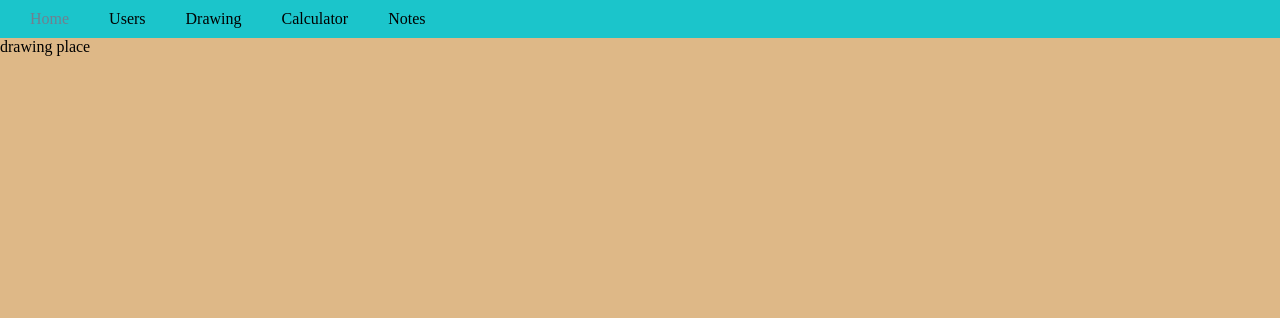
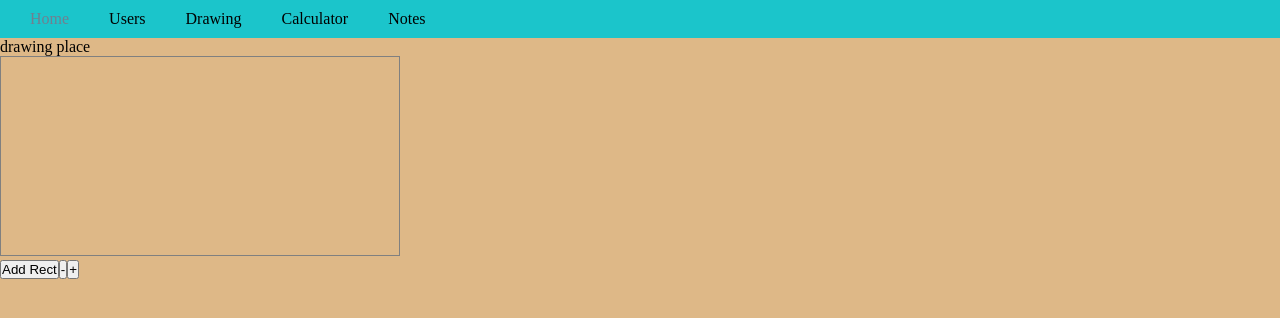
Before and after one commit to jh86-86/schoolapp, a Vue app: page /drawingPage in a window 1280 px wide. Shown: the top 318 px of the page. Built offline with nearby package versions, Linux system fonts and the light colour scheme.

Commit message:
simple drawing canvas set up with rectangle adding

```diff
--- a/package.json
+++ b/package.json
@@ -10,6 +10,7 @@
   "dependencies": {
     "core-js": "^3.6.5",
     "vue": "^2.6.11",
+    "vue-painting": "^1.0.8",
     "vue-router": "^3.5.1"
   },
   "devDependencies": {
--- a/src/components/DrawingPage.vue
+++ b/src/components/DrawingPage.vue
@@ -1,13 +1,71 @@
 <template>
+<div id="container">
+<div>
   <p>drawing place </p>
+  <canvas id="c"> </canvas>
+</div>
+ <div>
+    <button @click="drawRect">Add Rect</button>
+    <button @click="subWidth">-</button>
+    <button @click="addWidth">+</button>
+  </div>
+</div>
 </template>
 
 <script>
 export default {
+    data() {
+      return{
+    vueCanvas: null,
+    rectWidth: 200
+      }
+  },
+  mounted() {
+  var c = document.getElementById("c");
+  var ctx = c.getContext("2d");
+  this.vueCanvas = ctx;
+  this.painting=false;
+},
+methods:{
+ drawRect() {
+      // clear canvas
+      this.vueCanvas.clearRect(0, 0, 400, 200);
 
+      // draw rect
+      this.vueCanvas.beginPath();
+      this.vueCanvas.rect(20, 20, this.rectWidth, 100);
+      this.vueCanvas.stroke();
+    },
+    addWidth() {
+      this.rectWidth += 10
+      this.drawRect()
+    },
+    subWidth() {
+      this.rectWidth -= 10
+      this.drawRect()
+    },
+    startPosition(){
+      this.painting=true
+    },
+    finishedPosition(){
+      this.painting=false;
+    }
+}
 }
 </script>
 
 <style>
 
+*{
+  margin:0;
+  padding: 0;
+  box-sizing: border-box;
+}
+
+#c {
+  height: 200px;
+  width: 400px;
+  border: 1px solid gray;
+}
+
 </style>
```
Also changed, not shown: 1 other file (tests, documents, lock files or other folders).
